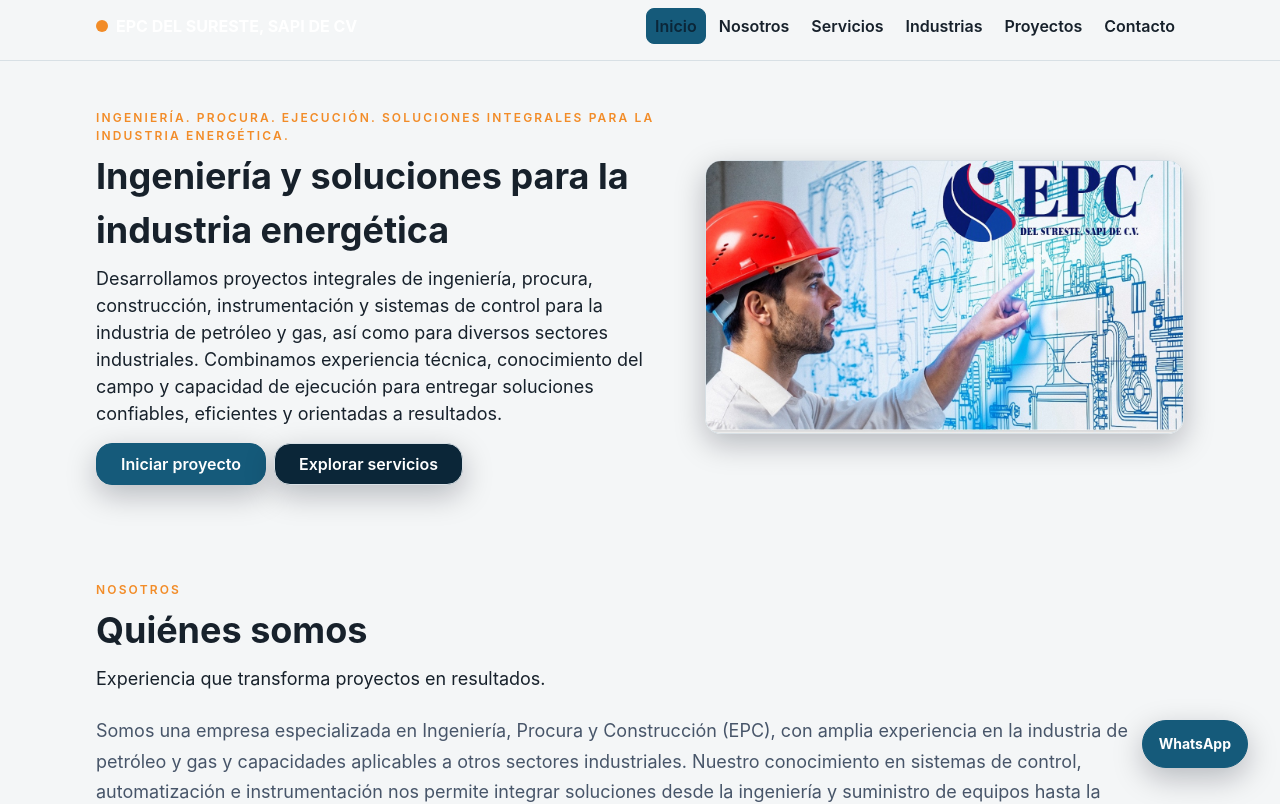
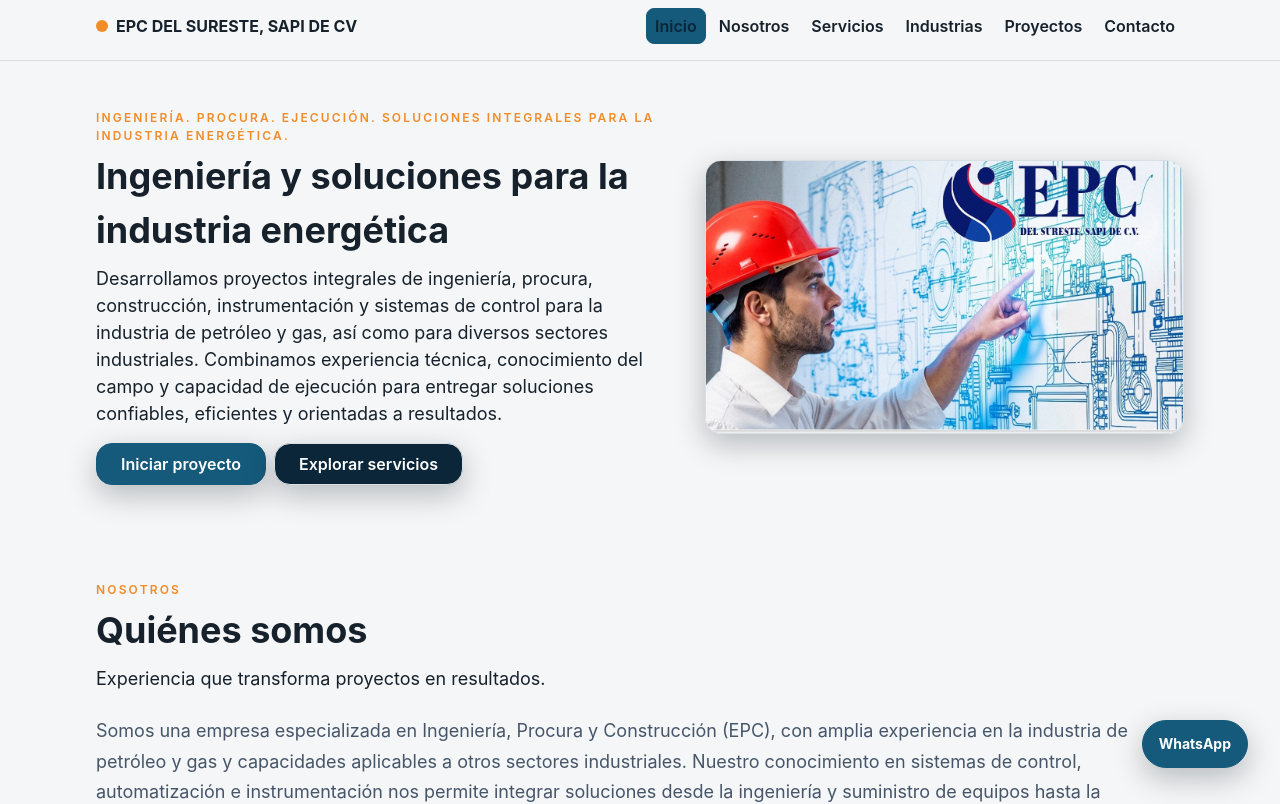
Before and after one commit to Rojano23/EPCDELSURESTE, a React (Vite) app: page / in a window 1280 px wide. Shown: the top 804 px of the page. Built offline with nearby package versions, Linux system fonts and the light colour scheme.

Commit message:
Improve EPC PicEnginering

```diff
--- a/src/components/navigation/Navbar.tsx
+++ b/src/components/navigation/Navbar.tsx
@@ -62,7 +62,7 @@ export function Navbar() {
               display: 'inline-flex',
               alignItems: 'center',
               gap: designTokens.spacing.sm,
-              color: theme.textOnDarkColor,
+              color: theme.textColor,
               textDecoration: 'none',
               fontFamily: theme.fontFamilyHeading,
               fontWeight: 700,
--- a/src/sections/Contact/ContactMethods.tsx
+++ b/src/sections/Contact/ContactMethods.tsx
@@ -29,7 +29,7 @@ export function ContactMethods({ company, showSocialLinks }: ContactMethodsProps
   return (
     <section aria-label="Métodos de contacto" style={{ display: 'grid', gap: designTokens.spacing.md }}>
       <div style={{ display: 'flex', flexWrap: 'wrap', gap: designTokens.spacing.sm }}>
-        <Badge label={`WhatsApp: ${company.whatsapp}`} tone="neutral" />
+        <Badge label={`WhatsApp: ${company.whatsapp}`} tone="accent" />
         <Badge label={`Email: ${company.email}`} tone="accent" />
       </div>
 
```
Also changed, not shown: src/assets/client/services/engineering.jpg.
